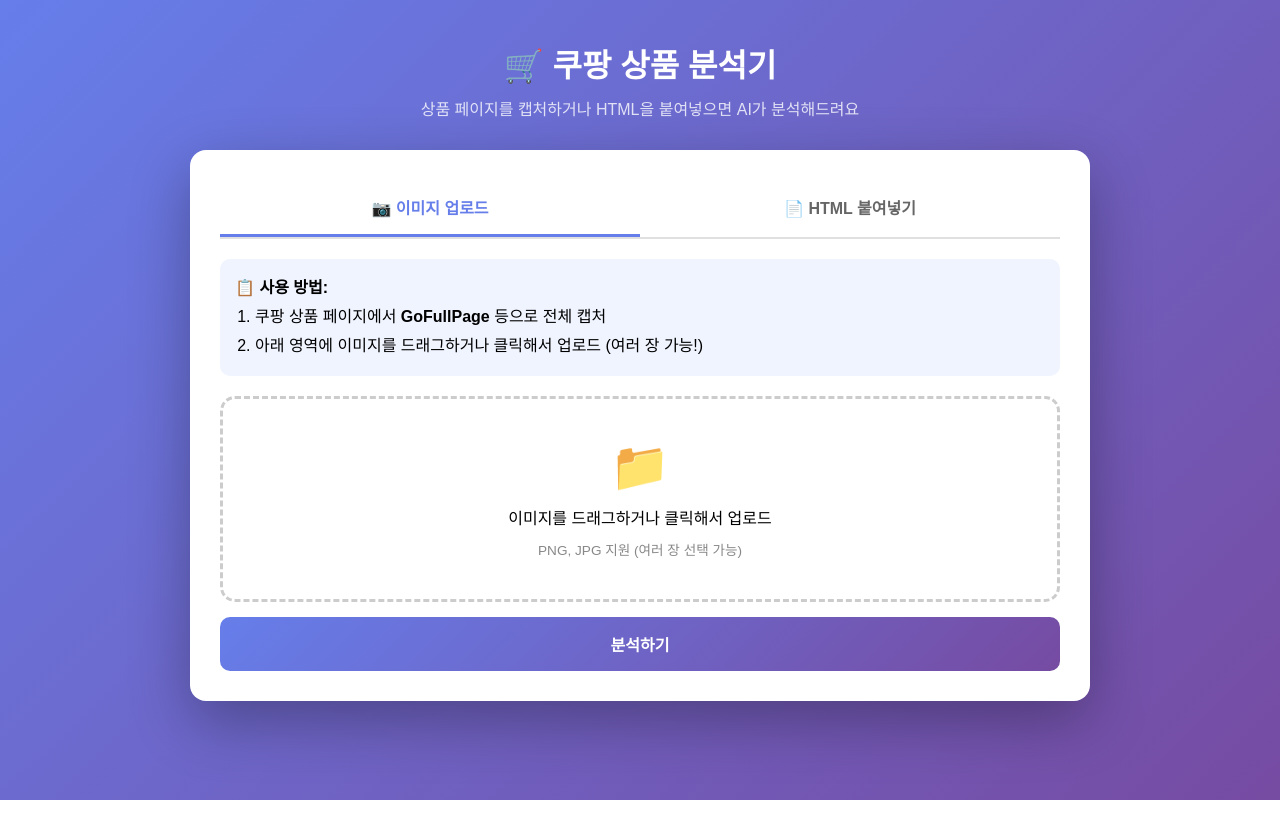
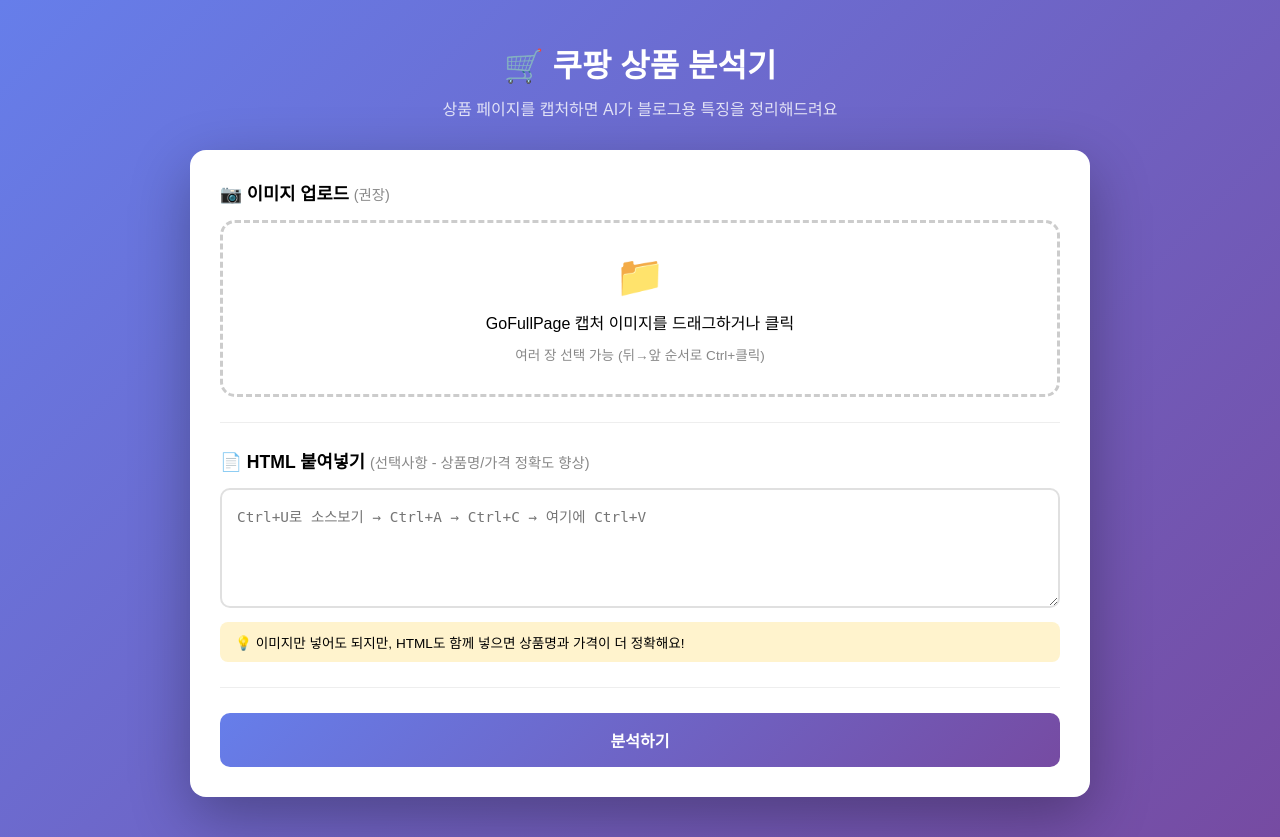
Before and after one commit to zzangzzang2/coupang-analyzer, a Flask app: page / in a window 1280 px wide. Before the commit the page ends 800 px from the top, so only its background shows below. Run offline with Flask 3, Linux system fonts and the light colour scheme.

Commit message:
Update index.html

```diff
--- a/templates/index.html
+++ b/templates/index.html
@@ -11,21 +11,18 @@
         h1 { color: white; text-align: center; margin-bottom: 10px; font-size: 2rem; }
         .subtitle { color: rgba(255,255,255,0.8); text-align: center; margin-bottom: 30px; }
         .card { background: white; border-radius: 16px; padding: 30px; box-shadow: 0 20px 60px rgba(0,0,0,0.3); }
-        .tabs { display: flex; margin-bottom: 20px; border-bottom: 2px solid #e0e0e0; }
-        .tab { flex: 1; padding: 15px; text-align: center; cursor: pointer; border-bottom: 3px solid transparent; font-weight: bold; color: #666; }
-        .tab.active { border-bottom-color: #667eea; color: #667eea; }
-        .tab-content { display: none; }
-        .tab-content.active { display: block; }
-        .upload-area { border: 3px dashed #ccc; border-radius: 15px; padding: 40px; text-align: center; cursor: pointer; transition: all 0.3s; margin-bottom: 15px; }
+        .section { margin-bottom: 25px; padding-bottom: 25px; border-bottom: 1px solid #eee; }
+        .section:last-of-type { border-bottom: none; margin-bottom: 15px; padding-bottom: 0; }
+        .section-title { font-weight: bold; margin-bottom: 15px; font-size: 1.1rem; }
+        .optional { color: #888; font-size: 0.9rem; font-weight: normal; }
+        .upload-area { border: 3px dashed #ccc; border-radius: 15px; padding: 30px; text-align: center; cursor: pointer; transition: all 0.3s; }
         .upload-area:hover { border-color: #667eea; background: #f8f9ff; }
         .upload-area.dragover { border-color: #667eea; background: #f0f4ff; }
-        .upload-icon { font-size: 3rem; margin-bottom: 10px; }
-        .preview-area { display: none; margin-bottom: 15px; flex-wrap: wrap; gap: 10px; }
-        .preview-area img { max-height: 200px; border-radius: 10px; }
-        .instructions { background: #f0f4ff; padding: 15px; border-radius: 10px; margin-bottom: 20px; }
-        .instructions ol { margin-left: 20px; }
-        .instructions li { margin: 5px 0; }
-        textarea { width: 100%; height: 150px; padding: 15px; border: 2px solid #e0e0e0; border-radius: 10px; font-size: 0.9rem; resize: vertical; margin-bottom: 15px; }
+        .upload-area.has-files { border-color: #28a745; background: #f0fff4; }
+        .upload-icon { font-size: 2.5rem; margin-bottom: 10px; }
+        .preview-area { display: none; margin-top: 15px; flex-wrap: wrap; gap: 10px; }
+        .preview-area img { max-height: 150px; border-radius: 10px; }
+        textarea { width: 100%; height: 120px; padding: 15px; border: 2px solid #e0e0e0; border-radius: 10px; font-size: 0.9rem; resize: vertical; }
         textarea:focus { outline: none; border-color: #667eea; }
         button { padding: 15px 30px; background: linear-gradient(135deg, #667eea 0%, #764ba2 100%); color: white; border: none; border-radius: 10px; font-size: 1rem; font-weight: bold; cursor: pointer; width: 100%; }
         button:hover { transform: translateY(-2px); }
@@ -41,49 +38,34 @@
         .toast { position: fixed; bottom: 30px; left: 50%; transform: translateX(-50%); background: #333; color: white; padding: 12px 24px; border-radius: 8px; opacity: 0; transition: opacity 0.3s; z-index: 1000; }
         .toast.show { opacity: 1; }
         input[type="file"] { display: none; }
-        .file-count { background: #667eea; color: white; padding: 5px 15px; border-radius: 20px; margin-bottom: 10px; display: inline-block; }
+        .file-count { background: #667eea; color: white; padding: 5px 15px; border-radius: 20px; display: inline-block; }
+        .tip { background: #fff3cd; padding: 10px 15px; border-radius: 8px; font-size: 0.85rem; margin-top: 10px; }
     </style>
 </head>
 <body>
     <div class="container">
         <h1>🛒 쿠팡 상품 분석기</h1>
-        <p class="subtitle">상품 페이지를 캡처하거나 HTML을 붙여넣으면 AI가 분석해드려요</p>
+        <p class="subtitle">상품 페이지를 캡처하면 AI가 블로그용 특징을 정리해드려요</p>
         <div class="card">
-            <div class="tabs">
-                <div class="tab active" onclick="switchTab('image')">📷 이미지 업로드</div>
-                <div class="tab" onclick="switchTab('html')">📄 HTML 붙여넣기</div>
-            </div>
 
-            <div id="imageTab" class="tab-content active">
-                <div class="instructions">
-                    <strong>📋 사용 방법:</strong>
-                    <ol>
-                        <li>쿠팡 상품 페이지에서 <strong>GoFullPage</strong> 등으로 전체 캡처</li>
-                        <li>아래 영역에 이미지를 드래그하거나 클릭해서 업로드 (여러 장 가능!)</li>
-                    </ol>
-                </div>
+            <div class="section">
+                <div class="section-title">📷 이미지 업로드 <span class="optional">(권장)</span></div>
                 <div class="upload-area" id="uploadArea" onclick="document.getElementById('fileInput').click();">
                     <div class="upload-icon">📁</div>
-                    <p>이미지를 드래그하거나 클릭해서 업로드</p>
-                    <p style="font-size: 0.85rem; color: #888; margin-top: 10px;">PNG, JPG 지원 (여러 장 선택 가능)</p>
+                    <p>GoFullPage 캡처 이미지를 드래그하거나 클릭</p>
+                    <p style="font-size: 0.85rem; color: #888; margin-top: 10px;">여러 장 선택 가능 (뒤→앞 순서로 Ctrl+클릭)</p>
                 </div>
                 <input type="file" id="fileInput" accept="image/*" multiple onchange="handleFiles(this.files)">
                 <div class="preview-area" id="previewArea"></div>
-                <button onclick="analyzeImage()">분석하기</button>
             </div>
 
-            <div id="htmlTab" class="tab-content">
-                <div class="instructions">
-                    <strong>📋 사용 방법:</strong>
-                    <ol>
-                        <li>쿠팡 상품 페이지에서 <strong>Ctrl+U</strong> (소스보기)</li>
-                        <li><strong>Ctrl+A</strong> → <strong>Ctrl+C</strong> (전체 복사)</li>
-                        <li>아래에 <strong>Ctrl+V</strong> (붙여넣기)</li>
-                    </ol>
-                </div>
-                <textarea id="htmlInput" placeholder="HTML 소스를 붙여넣으세요..."></textarea>
-                <button onclick="analyzeHtml()">분석하기</button>
+            <div class="section">
+                <div class="section-title">📄 HTML 붙여넣기 <span class="optional">(선택사항 - 상품명/가격 정확도 향상)</span></div>
+                <textarea id="htmlInput" placeholder="Ctrl+U로 소스보기 → Ctrl+A → Ctrl+C → 여기에 Ctrl+V"></textarea>
+                <div class="tip">💡 이미지만 넣어도 되지만, HTML도 함께 넣으면 상품명과 가격이 더 정확해요!</div>
             </div>
+
+            <button onclick="analyze()">분석하기</button>
 
             <div class="loading" id="loading"><div class="spinner"></div><p>AI가 분석중...</p></div>
             <div class="error" id="error"></div>
@@ -100,18 +82,6 @@
 
     <script>
         let selectedFiles = [];
-
-        function switchTab(tab) {
-            document.querySelectorAll('.tab').forEach(t => t.classList.remove('active'));
-            document.querySelectorAll('.tab-content').forEach(t => t.classList.remove('active'));
-            if (tab === 'image') {
-                document.querySelector('.tab:first-child').classList.add('active');
-                document.getElementById('imageTab').classList.add('active');
-            } else {
-                document.querySelector('.tab:last-child').classList.add('active');
-                document.getElementById('htmlTab').classList.add('active');
-            }
-        }
 
         const uploadArea = document.getElementById('uploadArea');
         uploadArea.addEventListener('dragover', (e) => { e.preventDefault(); uploadArea.classList.add('dragover'); });
@@ -139,33 +109,27 @@
                 };
                 reader.readAsDataURL(file);
             });
-            previewArea.style.display = 'block';
-            uploadArea.style.display = 'none';
+            previewArea.style.display = 'flex';
+            uploadArea.classList.add('has-files');
+            uploadArea.innerHTML = '<div class="upload-icon">✅</div><p>' + selectedFiles.length + '장 선택됨 (클릭해서 변경)</p>';
         }
 
-        async function analyzeImage() {
-            if (selectedFiles.length === 0) { showError('이미지를 업로드해주세요.'); return; }
+        async function analyze() {
+            const html = document.getElementById('htmlInput').value.trim();
+
+            if (selectedFiles.length === 0 && !html) {
+                showError('이미지 또는 HTML을 입력해주세요.');
+                return;
+            }
+
             startLoading();
+
             const formData = new FormData();
             selectedFiles.forEach(file => formData.append('images', file));
+            formData.append('html', html);
+
             try {
                 const response = await fetch('/analyze', { method: 'POST', body: formData });
-                const data = await response.json();
-                handleResponse(data);
-            } catch (e) { showError('서버 연결 실패'); }
-            finally { stopLoading(); }
-        }
-
-        async function analyzeHtml() {
-            const html = document.getElementById('htmlInput').value.trim();
-            if (!html) { showError('HTML을 붙여넣어주세요.'); return; }
-            startLoading();
-            try {
-                const response = await fetch('/analyze', {
-                    method: 'POST',
-                    headers: { 'Content-Type': 'application/json' },
-                    body: JSON.stringify({ html })
-                });
                 const data = await response.json();
                 handleResponse(data);
             } catch (e) { showError('서버 연결 실패'); }
```
